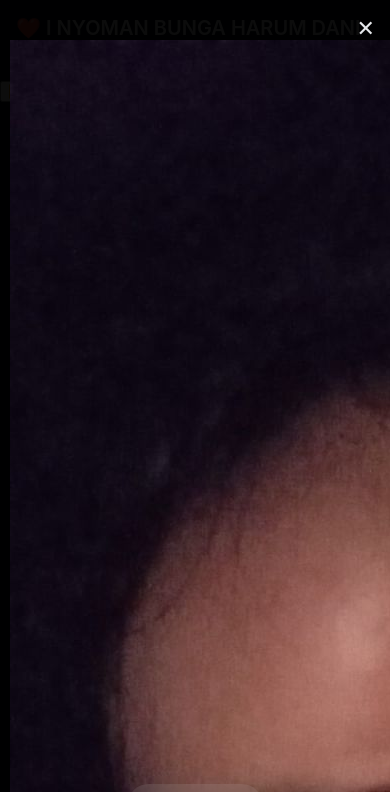
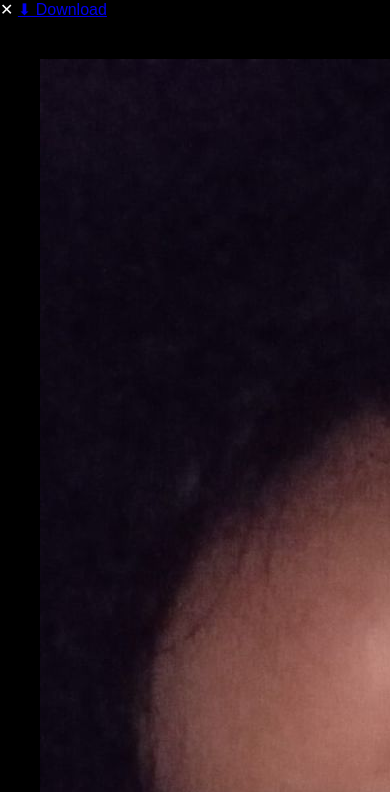
Before and after one commit to kegelapan11/albumfoto, a plain HTML site: page index.html in a window 390 px wide. Both pictures are taken after a click on the picture 100 px from the left and 237 px from the top of the page. Shown: the top 792 px of the page. Drawn offline with Linux system fonts and the light colour scheme.

Commit message:
Update style.css

```diff
--- a/style.css
+++ b/style.css
@@ -1,126 +1,13 @@
-:root {
-  --bg: #0b0f1a;
-  --card: rgba(255,255,255,0.05);
-  --text: #e5e7eb;
-}
+body{margin:0;font-family:sans-serif;background:#0b0f1a;color:#fff}
+header{text-align:center;padding:20px;color:#ffccd5;font-size:20px}
+.gallery{display:grid;grid-template-columns:repeat(2,1fr);gap:10px;padding:10px}
+.card{background:rgba(255,255,255,0.05);border-radius:12px;overflow:hidden}
+.card img{width:100%;height:auto;object-fit:cover}
+.info{padding:8px;font-size:12px}
 
-body {
-  margin: 0;
-  font-family: -apple-system, BlinkMacSystemFont, sans-serif;
-  background: var(--bg);
-  color: var(--text);
-  -webkit-tap-highlight-color: transparent;
-}
+#lightbox{position:fixed;inset:0;background:#000;display:none;overflow:auto}
+#lightbox img{display:block;margin:auto;max-width:none;padding:40px}
 
-/* HEADER */
-header {
-  padding: 16px;
-  font-size: 20px;
-  font-weight: 600;
-}
+#musicToggle{position:fixed;bottom:20px;right:20px}
 
-/* GRID MOBILE FIRST */
-.gallery {
-  display: grid;
-  grid-template-columns: repeat(2, 1fr);
-  gap: 10px;
-  padding: 10px;
-}
-
-/* TABLET */
-@media (min-width: 600px) {
-  .gallery {
-    grid-template-columns: repeat(3, 1fr);
-  }
-}
-
-/* DESKTOP */
-@media (min-width: 900px) {
-  .gallery {
-    grid-template-columns: repeat(4, 1fr);
-  }
-}
-
-/* CARD */
-.card {
-  background: var(--card);
-  border-radius: 14px;
-  overflow: hidden;
-  backdrop-filter: blur(10px);
-  box-shadow: 0 4px 20px rgba(0,0,0,0.3);
-  transition: 0.3s;
-}
-
-.card:active {
-  transform: scale(0.97);
-}
-
-/* IMAGE */
-.card img {
-  width: 100%;
-  height: auto;
-  max-height: 250px;
-  object-fit: cover;
-}
-
-/* INFO */
-.info {
-  padding: 8px;
-  font-size: 12px;
-}
-
-.info p {
-  margin: 0;
-  font-weight: 500;
-}
-
-.info small {
-  opacity: 0.6;
-}
-
-/* LIGHTBOX */
-/* LIGHTBOX FULL SCROLL */
-#lightbox {
-  scroll-behavior: smooth;
-  position: fixed;
-  inset: 0;
-  background: rgba(0,0,0,0.95);
-  display: none;
-  z-index: 999;
-
-  overflow: auto; /* ✅ ini kunci scroll */
-  -webkit-overflow-scrolling: touch;
-}
-
-/* CONTAINER FOTO */
-#lightbox img {
-  touch-action: pan-y pan-x;
-  display: block;
-  margin: auto;
-
-  max-width: none;   /* ❗ penting biar tidak kekunci */
-  height: auto;
-
-  padding: 40px 10px;
-}
-
-/* BUTTON */
-#close {
-  position: fixed;
-  top: 15px;
-  right: 15px;
-  font-size: 22px;
-}
-
-#downloadBtn {
-  position: fixed;
-  bottom: 20px;
-  left: 50%;
-  transform: translateX(-50%);
-  padding: 10px 20px;
-  border-radius: 30px;
-  background: rgba(255,255,255,0.1);
-  backdrop-filter: blur(10px);
-  text-decoration: none;
-  color: white;
-}
+#loveCanvas{position:fixed;inset:0;pointer-events:none}
```
